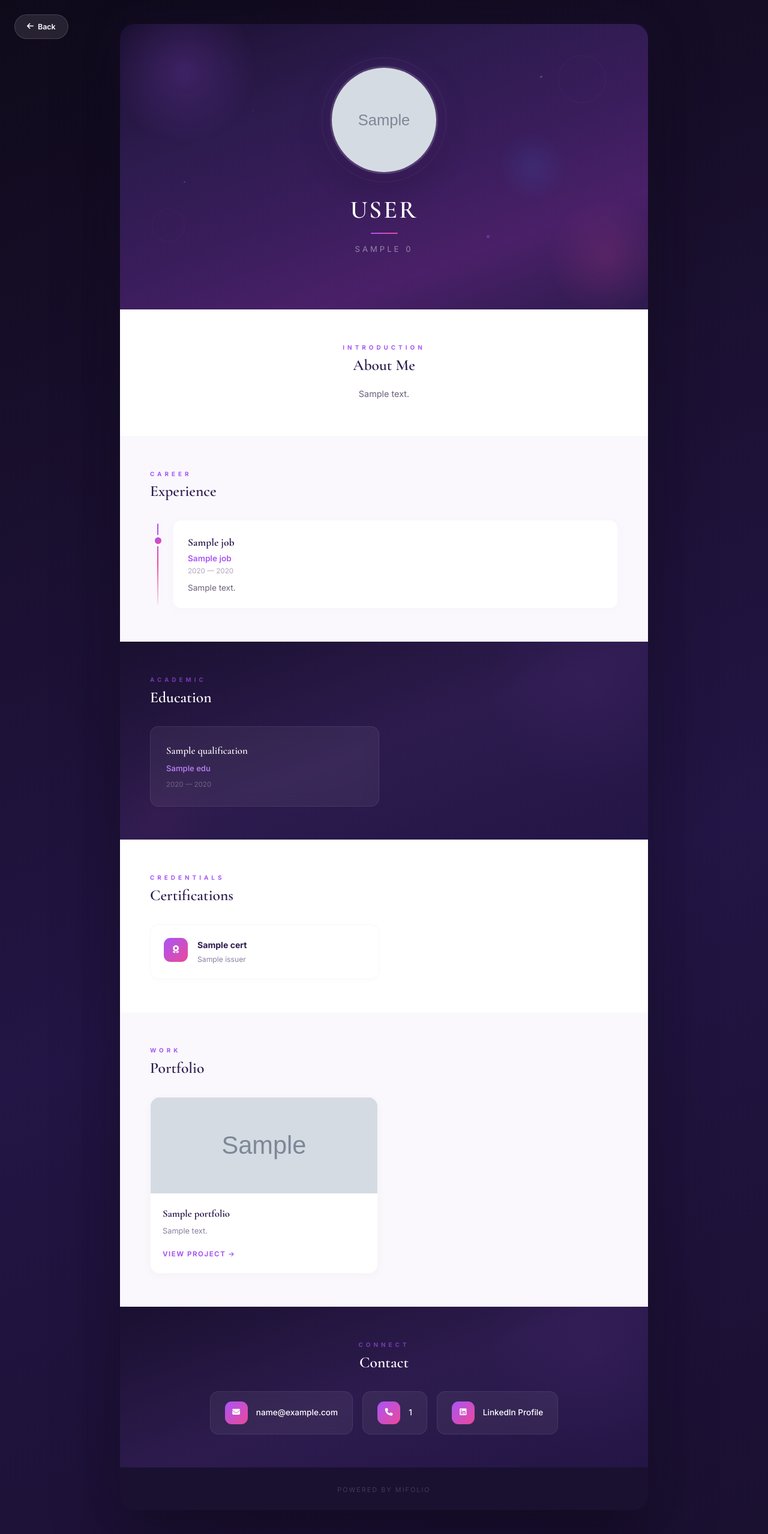
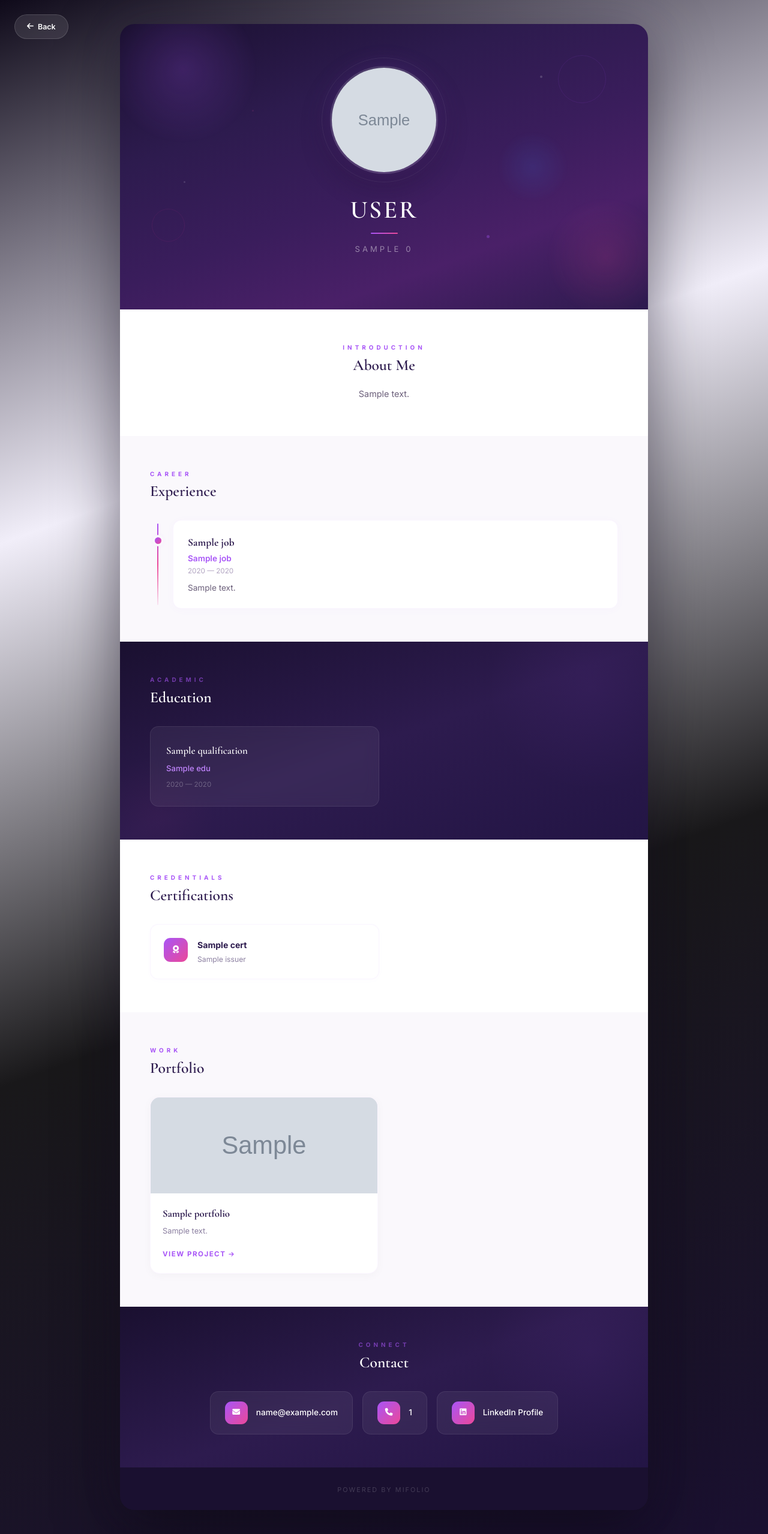
Before and after one commit to chrysanthusobinna/django-portfolio, a Django app: template portfolio_app/templates/template-previews/elegant.html in a window 1280 px wide. Shown: the whole page at 60% size. Run offline with Django 4.2, Linux system fonts and the light colour scheme; the template is opened without the code that fills it: most values are stand-ins (such as "Sample title", 1, 10 or a date in 2020); grey boxes marked "Sample" are stand-in pictures.

Commit message:
Update the background to blend dark shades with lavender hues
Modify the CSS background gradient in `elegant.html` to incorporate lavender (#f1eef9) between dark purple shades.

Replit-Commit-Author: Agent
Replit-Commit-Session-Id: 9d698cb2-94c7-4a1a-83f7-568c51fffbb6
Replit-Commit-Checkpoint-Type: full_checkpoint
Replit-Commit-Event-Id: 4e003bd2-7921-450d-97be-e79e4ce79deb
Replit-Commit-Screenshot-Url: https://storage.googleapis.com/screenshot-production-us-central1/1f5fe7d4-1cdf-4b6f-b09e-05f67c314425/9d698cb2-94c7-4a1a-83f7-568c51fffbb6/kYRXGl4
Replit-Helium-Checkpoint-Created: true

```diff
--- a/portfolio_app/templates/template-previews/elegant.html
+++ b/portfolio_app/templates/template-previews/elegant.html
@@ -14,7 +14,7 @@
 
         body {
             font-family: 'Inter', sans-serif;
-            background: linear-gradient(160deg, #0f0a1a 0%, #1a1030 30%, #231545 60%, #1a1030 100%);
+            background: linear-gradient(160deg, #0f0a1a 0%, #f1eef9 30%, #19181a 60%, #1a1030 100%);
             color: #2d2a3e;
             line-height: 1.7;
             min-height: 100vh;
```
Also changed, not shown: attached_assets/image_1770494682274.png (added).
